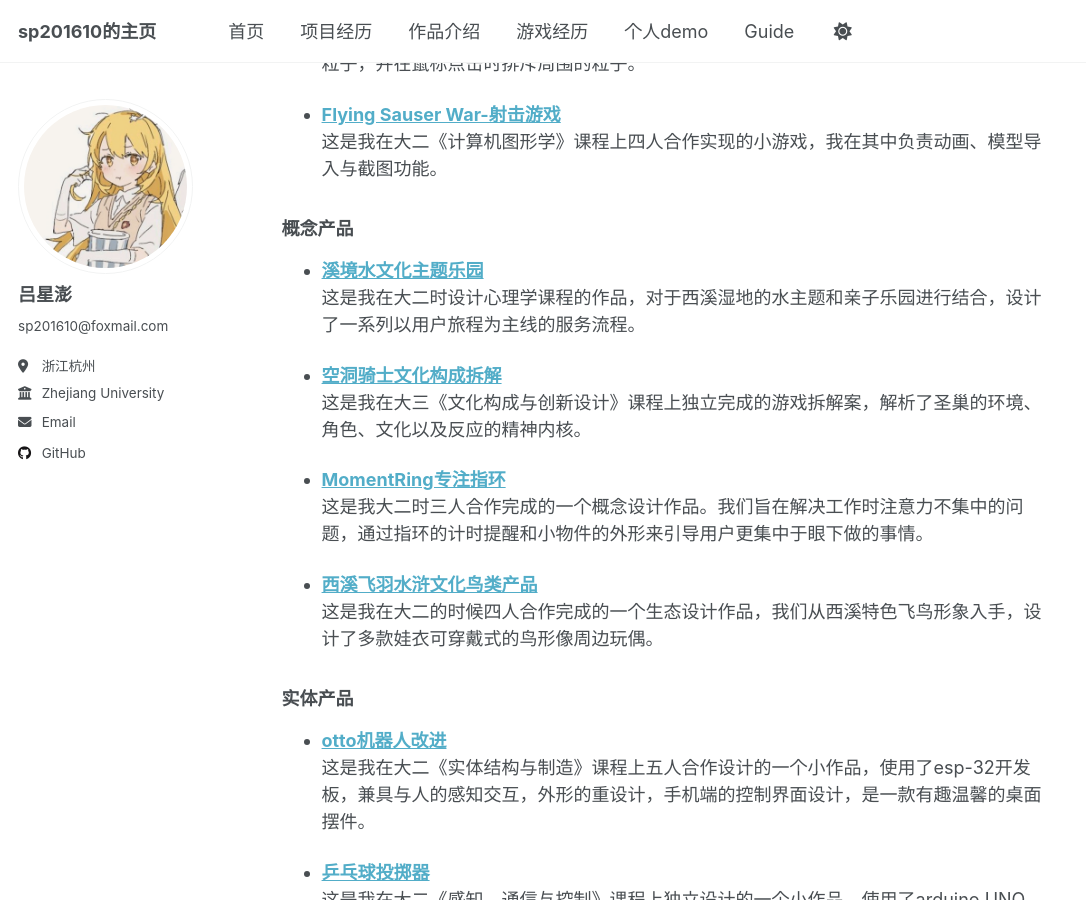
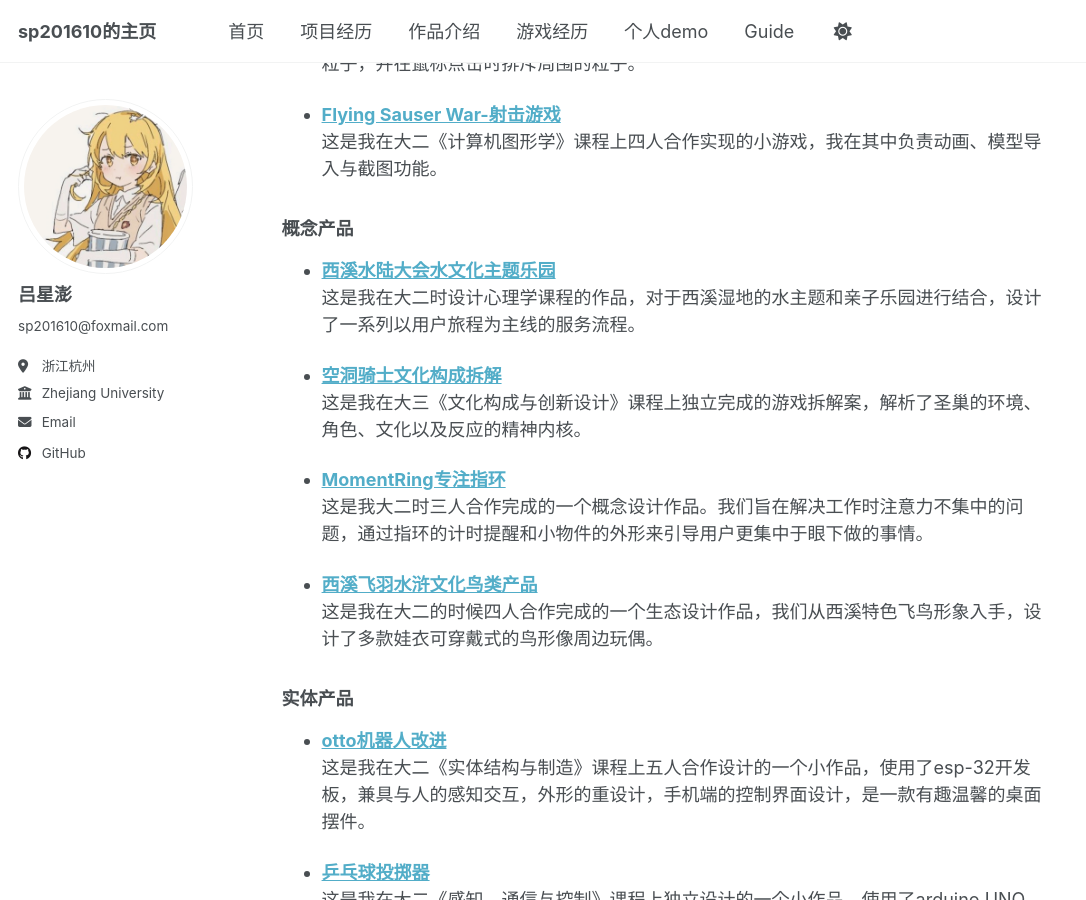
Before and after one commit to sp201610/sp201610.github.io, a Jekyll site: the page built from _pages/works.md, in a window 1280 px wide and 900 px high, scrolled down 638 px. Shown: the whole window, without its empty margins (0-1086 px from the left). Built offline with Jekyll 4.4.1, drawn with Linux system fonts in a browser that asks for light colours.

Commit message:
Update works.md

```diff
--- a/_pages/works.md
+++ b/_pages/works.md
@@ -26,7 +26,7 @@ author_profile: true
 
 ### 概念产品
 
-- **[溪境水文化主题乐园](./works/xixi.md)**
+- **[西溪水陆大会水文化主题乐园](./works/xixi.md)**
   这是我在大二时设计心理学课程的作品，对于西溪湿地的水主题和亲子乐园进行结合，设计了一系列以用户旅程为主线的服务流程。
 
 - **[空洞骑士文化构成拆解](./works/hollow.md)**
```
